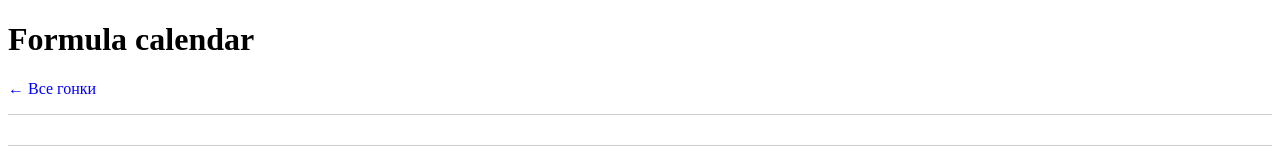
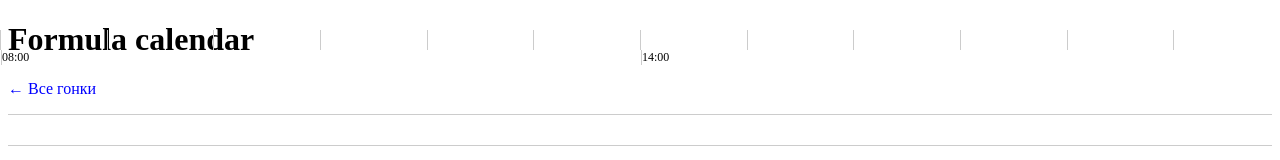
Before and after one commit to joshuan/nextjs-races, a Next.js app: page /city/1 in a window 1280 px wide. Shown: the top 160 px of the page. Built offline with nearby package versions, Linux system fonts and the light colour scheme.

Commit message:
Add times to timeline

```diff
--- a/components/WeekLine.tsx
+++ b/components/WeekLine.tsx
@@ -61,6 +61,66 @@ function RaceLine({ event, minDate, fullWidth }) {
     );
 }
 
+const HOUR = 1000 * 60 * 60;
+
+function pad(x: number) {
+    return x < 10 ? `0${x}` : `${x}`;
+}
+
+function getTimeString(time: number) {
+    const d = new Date(time);
+
+    return `${pad(d.getHours())}:${pad(d.getMinutes())}`;
+}
+
+function Times({ min, max }) {
+    const list = [];
+    let i = min;
+    const maxDiff = max - min;
+    let j = 0;
+
+    while (i < max) {
+        list.push({
+            perc: ((i - min) / maxDiff) * 100,
+            time: getTimeString(i),
+            index: j,
+        });
+        j++;
+        i += HOUR;
+    }
+
+    return (
+        <div>
+            {list.map(({ perc, time, index }) => (
+                <div
+                    key={`time-${time}-${index}`}
+                    style={{
+                        position: 'absolute',
+                        top: '30px',
+                        left: `${perc}%`,
+                        height: '20px',
+                        width: '1px',
+                        borderLeft: '1px solid #ccc',
+                    }}
+                >
+                    {index % 6 === 0 ? (
+                        <div
+                            style={{
+                                position: 'absolute',
+                                top: '20px',
+                                borderLeft: '1px solid #ccc',
+                                fontSize: '0.75em',
+                            }}
+                        >
+                            {time}
+                        </div>
+                    ) : ''}
+                </div>
+            ))}
+        </div>
+    );
+}
+
 export default function WeekLine({ events }: WeelLineProps) {
     const maxDate = getMaxDate(events);
     const minDate = getMinDate(events, maxDate);
@@ -68,6 +128,7 @@ export default function WeekLine({ events }: WeelLineProps) {
 
     return (
         <div>
+            <Times min={minDate} max={maxDate} />
             {events.map((event) => (
                 <RaceLine
                     key={event.uid}
--- a/events/2021-09-12-monza/f1/sprint.yml
+++ b/events/2021-09-12-monza/f1/sprint.yml
@@ -2,7 +2,7 @@ series: f1
 city: monza
 race: sprint
 date: 2021-09-11T17:30:00+03:00
-duration: PT1H
+duration: PT30M
 broadcasts:
   - link: https://news.sportbox.ru/Vidy_sporta/Avtosport/Formula_1/spbvideo_NI1398696_translation_Gran_pri_Italii_Sprint_kvalifikacija
     audio: Алексей Попов, Наталья Фабричнова
```
